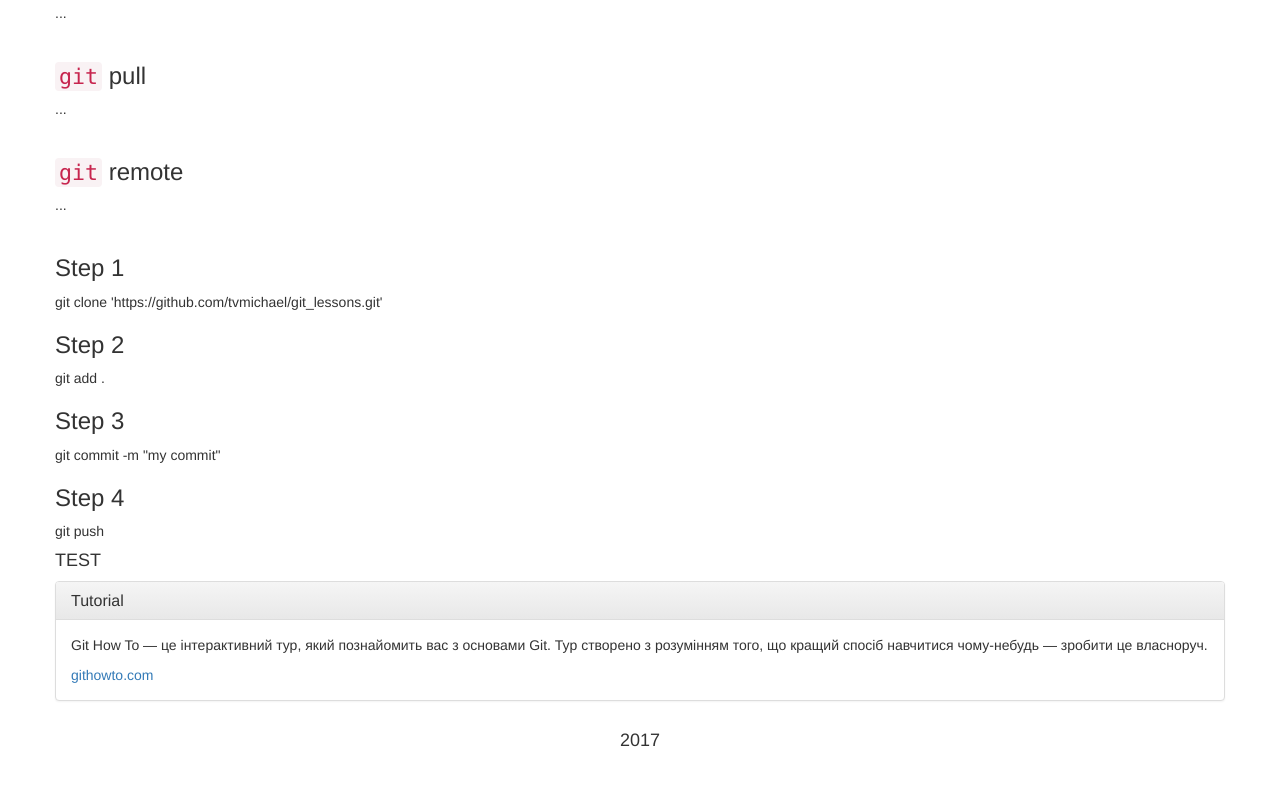
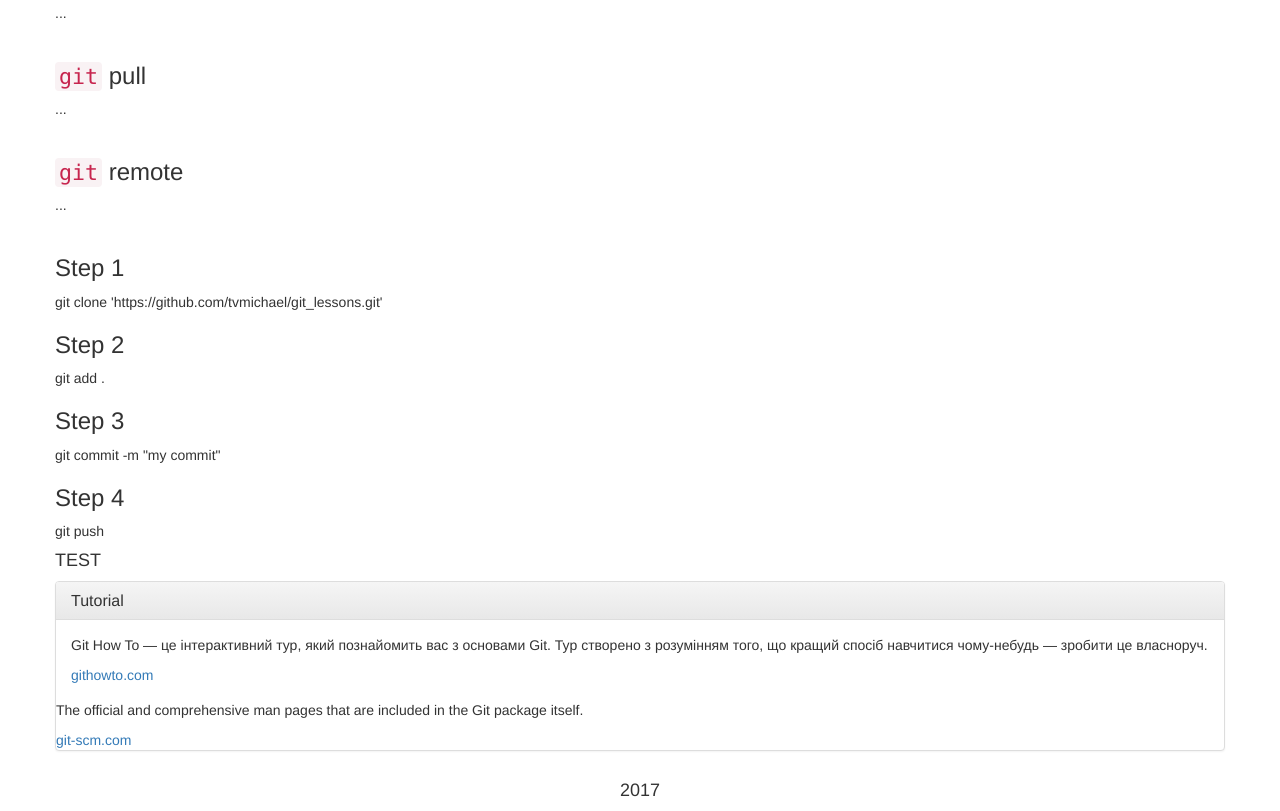
Before and after one commit to tvmichael/git.lessons, a plain HTML site: page index.html in a window 1280 px wide. Shown: the part 476-1287 px from the top of the page. Before the commit the page ends 1237 px from the top, so only its background shows below. Drawn offline with nearby package versions, Linux system fonts and the light colour scheme.

Commit message:
user2: edited

```diff
--- a/index.html
+++ b/index.html
@@ -101,6 +101,10 @@
                         <p>Git How To — це інтерактивний тур, який познайомить вас з основами Git. Тур створено з розумінням того, що кращий спосіб навчитися чому-небудь — зробити це власноруч.</p>
                         <a href="https://githowto.com/uk">githowto.com</a>
                     </div>
+                    <div>
+                        <p>The official and comprehensive man pages that are included in the Git package itself.</p>
+                        <a href="https://git-scm.com/doc">git-scm.com</a>
+                    </div>
                 </div>
 			</section>
         </div>
```
